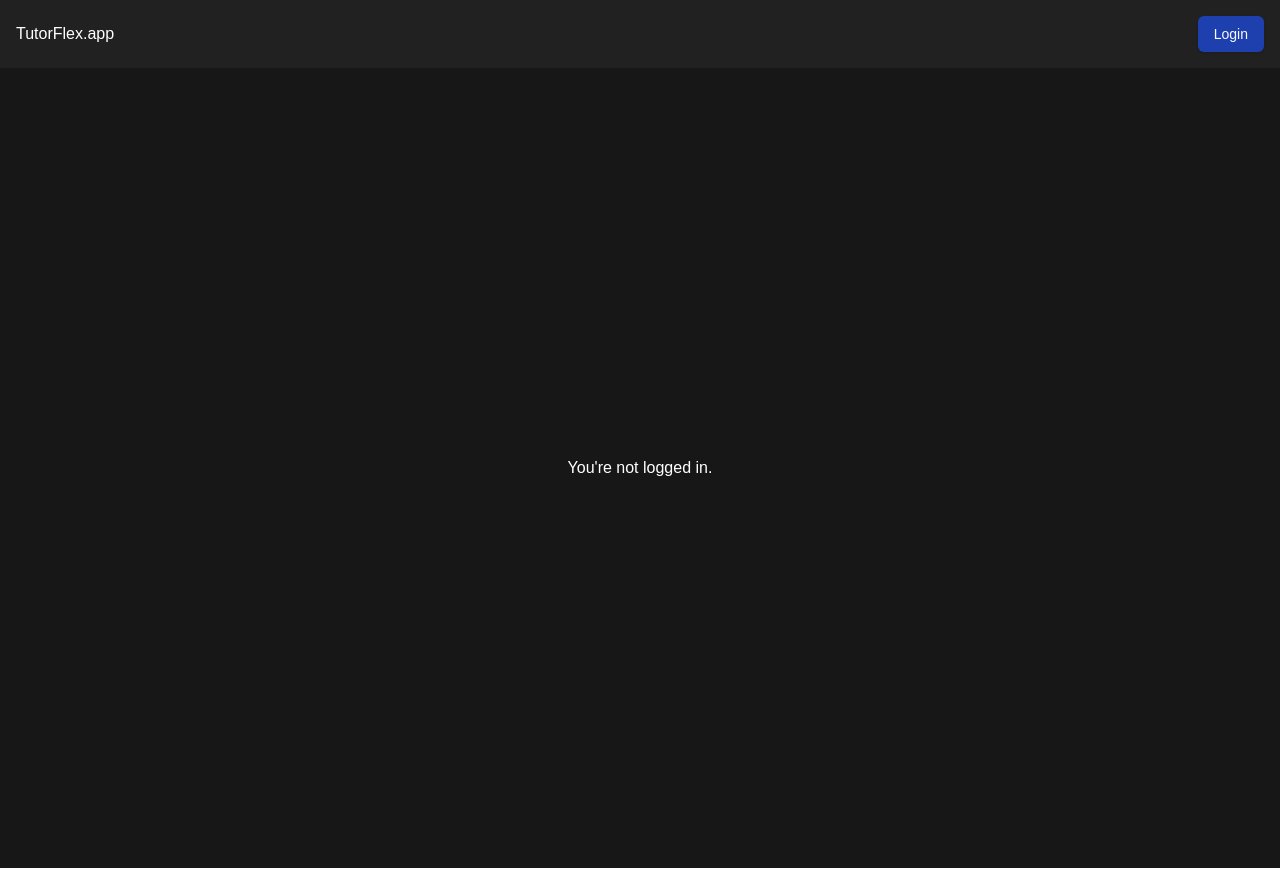
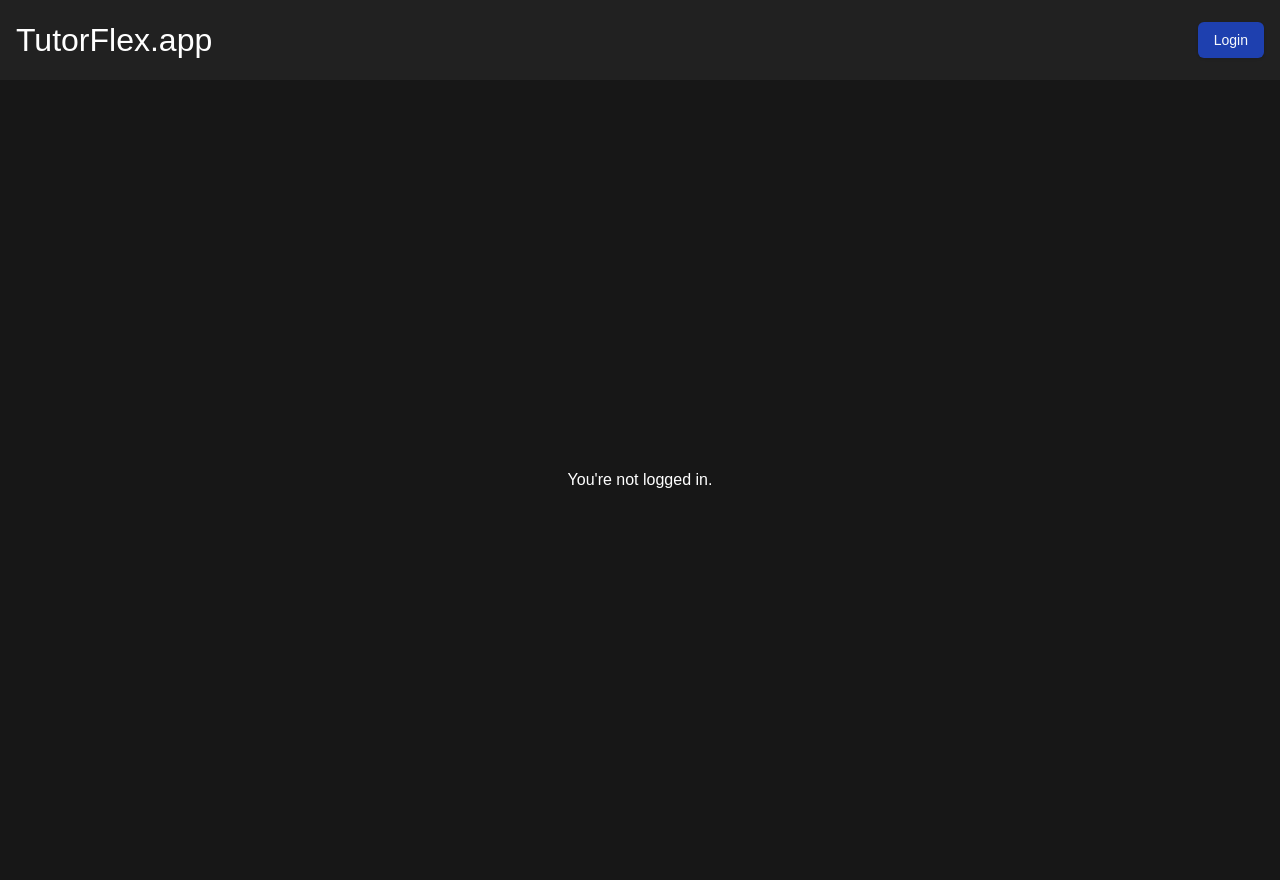
Before and after one commit to vikramsingh13/ai-tutor, a Next.js app: page / in a window 1280 px wide. Built offline with nearby package versions, Linux system fonts and the light colour scheme; no server answers.

Commit message:
Navbar Logo click points to landing page. slight changes to stylingof landing page, and attribute naming updated to app/login/[loginType]/page

```diff
--- a/app/login/[loginType]/page.tsx
+++ b/app/login/[loginType]/page.tsx
@@ -70,6 +70,7 @@ const Login = () => {
     // Get the oauth vendor type from the button oauth attribute.
     const oAuthVendor = event.currentTarget.getAttribute("oauth");
     // Go to the api OAuth sign in page.
+    // signIn function comes from "next-auth/react".
     signIn(oAuthVendor);
   };
 
--- a/app/page.tsx
+++ b/app/page.tsx
@@ -49,7 +49,7 @@ export default function Home() {
         <h1 className="p-4 font-bold text-[4rem] max-md:text-[3rem] max-sm:text-[2rem]">
           Enhanced Tutoring for Life-long Learners
         </h1>
-        <p className="p-2 max-md:text-[1.5rem] max-sm:text-[1rem] text-[2rem]">
+        <p className="p-2 max-md:text-[1.5rem] max-sm:text-[1rem] text-[1.5rem]">
           Personalize a learning pathway to amplify your learning, improve
           knowledge retention, and achieve success.
         </p>
--- a/components/navbar.tsx
+++ b/components/navbar.tsx
@@ -36,10 +36,16 @@ const Navbar = ({ children }: { children: React.ReactNode }) => {
     router.push(`/login/${loginType}`);
   };
 
+  // Function to handle logo click.
+  const handleLogoClick = () => {
+    // Redirect to homepage.
+    router.push("/");
+  }
+
   return (
     <div className="w-full">
       <navbar className="flex bg-custom-bg-dark w-full p-4 justify-center text-center items-center">
-        <p>TutorFlex.app</p>
+        <p onClick={handleLogoClick} className="cursor-pointer text-[2rem] max-sm:text-[1rem]">TutorFlex.app</p>
         {/* Takes the user to the signin/signup pages. */}
         {/* This Login button redirects to the sign in page by using the loginType prop */}
         <div className="flex flex-grow justify-end">
```
